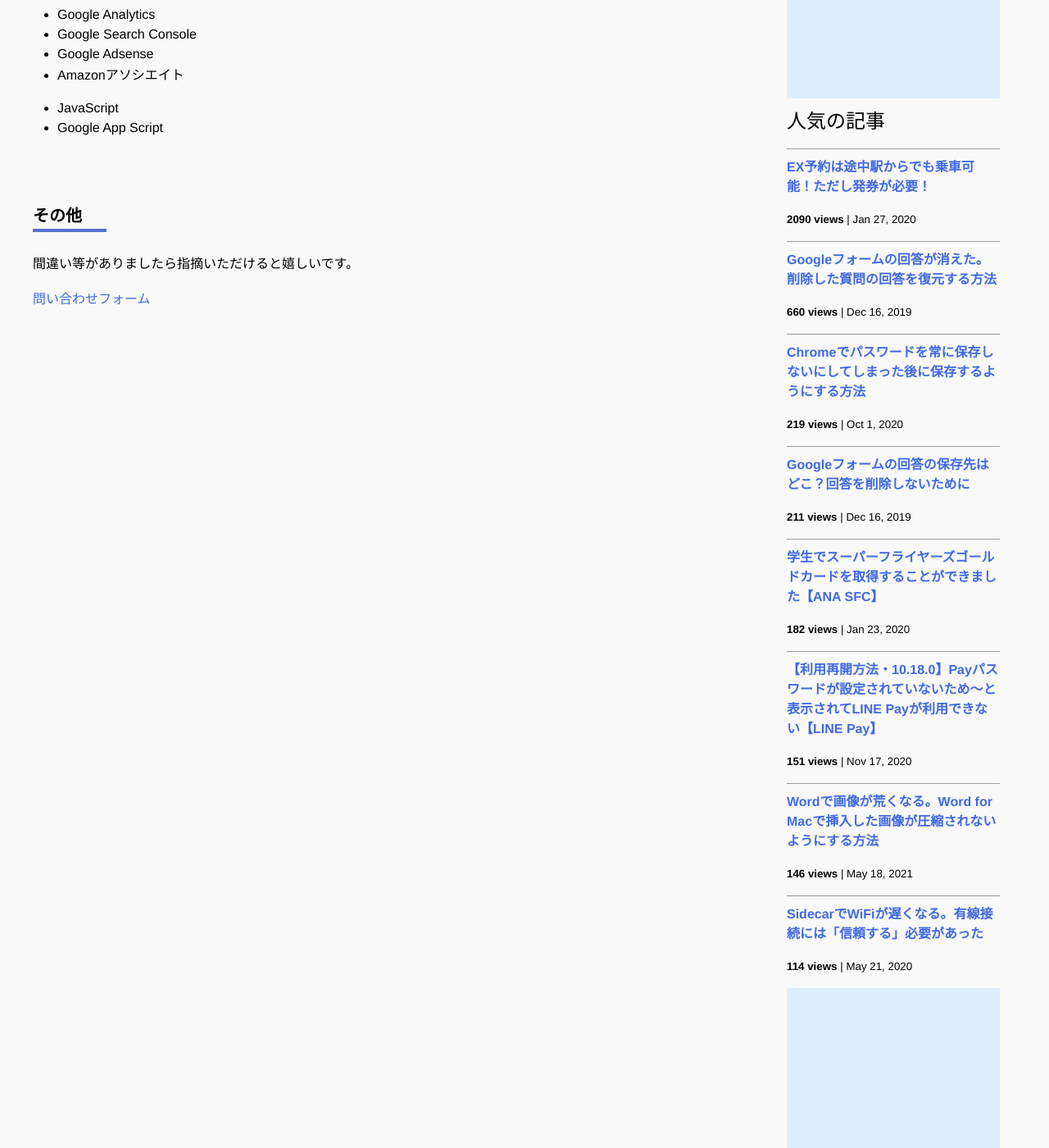
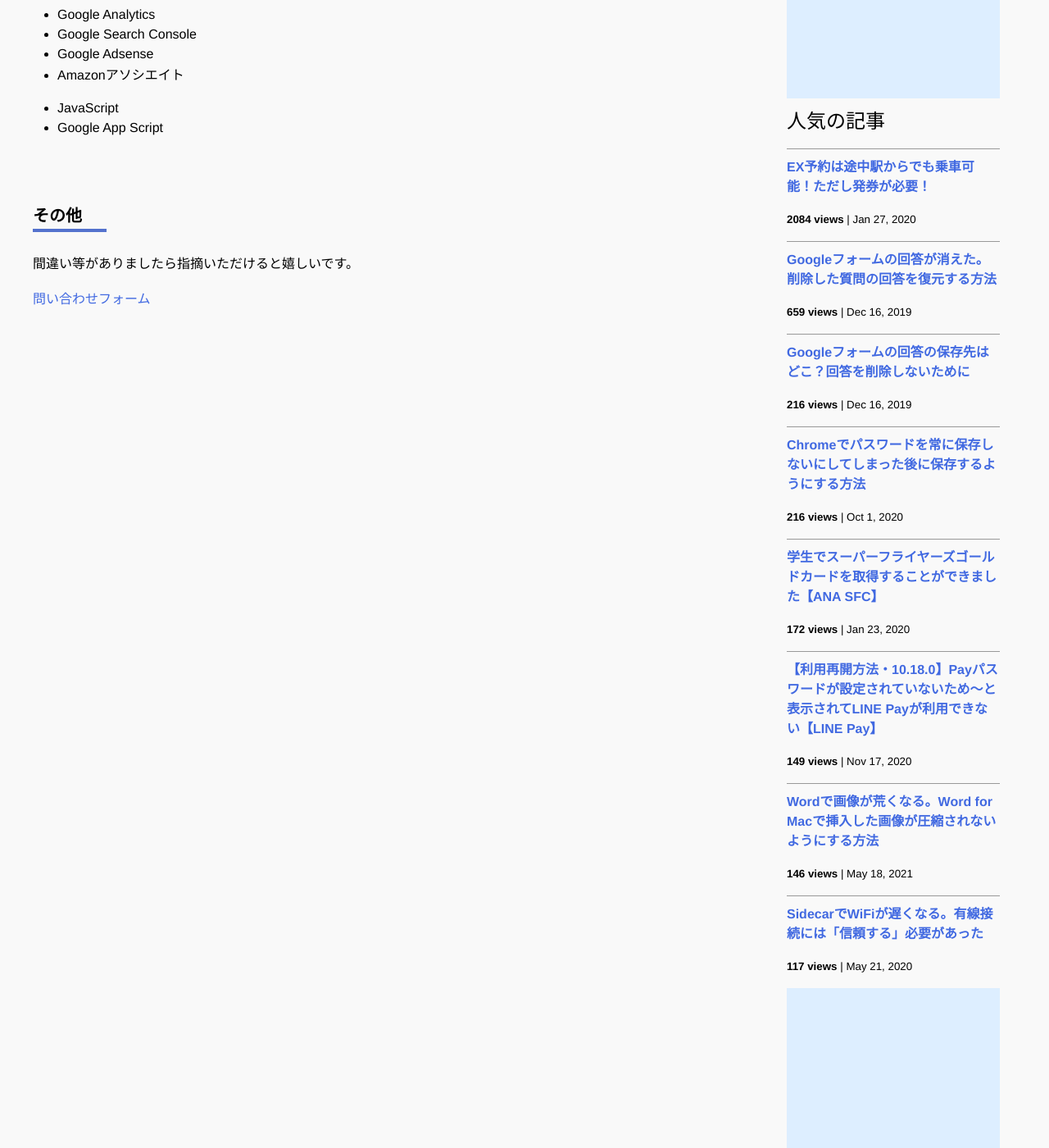
Before and after one commit to iwanaminami/shoyaiwaname, a Jekyll site: the page built from about.markdown, in a window 1280 px wide and 1400 px high, scrolled down 693 px. Shown: the whole window at 82% size. Built offline with Jekyll 4.4.1, drawn with Linux system fonts in a browser that asks for light colours; nearby versions of some CDN libraries; comment, search, counter and statistics services are not loaded.

Commit message:
a new commit message

```diff
--- a/_data/popularposts.yml
+++ b/_data/popularposts.yml
@@ -1,17 +1,17 @@
 side:
-  - view: 2090
+  - view: 2084
     url: /2020/01/27/ex-rideontheway.html
-  - view: 660
+  - view: 659
     url: /2019/12/16/restore-googleform.html
-  - view: 219
+  - view: 216
+    url: /2019/12/16/googleform-answers.html
+  - view: 216
     url: /2020/10/01/googlepassword.html
-  - view: 211
-    url: /2019/12/16/googleform-answers.html
-  - view: 182
+  - view: 172
     url: /2020/01/23/sfcgold.html
-  - view: 151
+  - view: 149
     url: /2020/11/17/linepay.html
   - view: 146
     url: /2021/05/18/image-compression-word.html
-  - view: 114
+  - view: 117
     url: /2020/05/21/sidecar-via-cable.html
```
